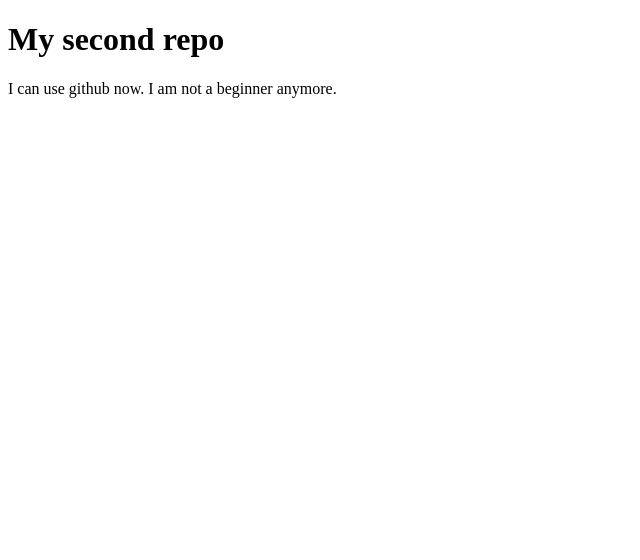
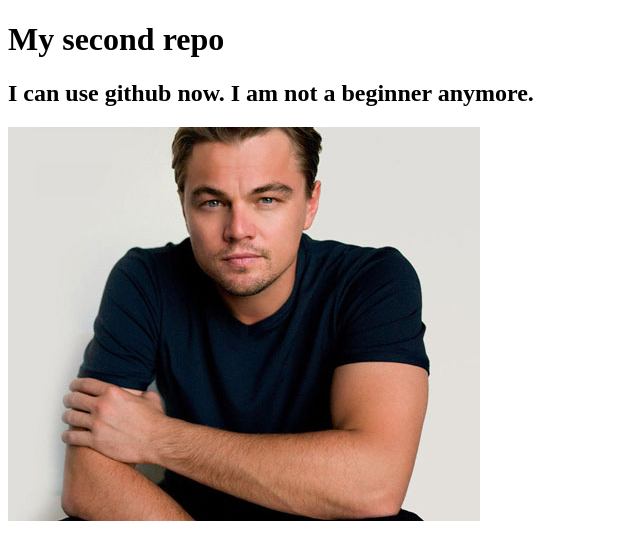
Before and after one commit to saamiukarim/my-second-repo, a plain HTML site: page index.html in a window 1280 px wide. Shown: the whole page, without its empty margins (0-640 px from the left). Drawn offline with Linux system fonts and the light colour scheme.

Commit message:
added picture

```diff
--- a/index.html
+++ b/index.html
@@ -10,7 +10,8 @@
 
 <body>
     <h1>My second repo</h1>
-    <h2|>I can use github now. I am not a beginner anymore.</h2>
+    <h2>I can use github now. I am not a beginner anymore.</h2>
+    <img src="images/deCap.jpg" alt="">
 </body>
 
 </html>
```
Also changed, not shown: images/deCap.jpg (added).
